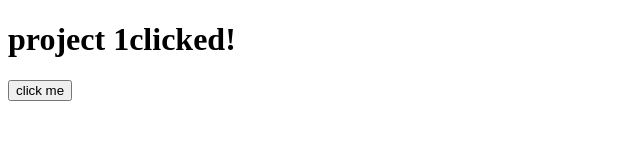
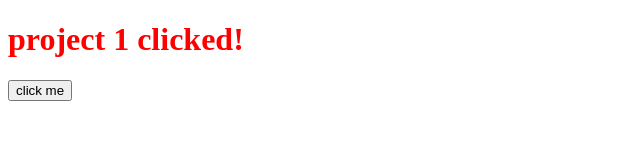
Before and after one commit to slungshot/project1, a plain HTML site: page index.html in a window 1280 px wide. Both pictures are taken after a click on the button "click me". Shown: the whole page, without its empty margins (0-640 px from the left). Drawn offline with Linux system fonts and the light colour scheme.

Commit message:
initial project 1 commit 2

```diff
--- a/index.html
+++ b/index.html
@@ -4,6 +4,9 @@
   <meta charset="UTF-8">
   <meta name="viewport" content="width=device-width, initial-scale=1.0">
   <title>Project 1 tester</title>
+  <style>
+    .red { color: red; }
+  </style>
 </head>
 <body>
   <h1>project 1</h1>
--- a/script.js
+++ b/script.js
@@ -1,5 +1,6 @@
 const btn = document.querySelector('#clicky');
 const heading = document.querySelector('h1');
 btn.addEventListener('click', function(){
-  heading.innerText += "clicked!";
+  heading.classList.add("red");
+  heading.innerText += " clicked!";
 });
```
